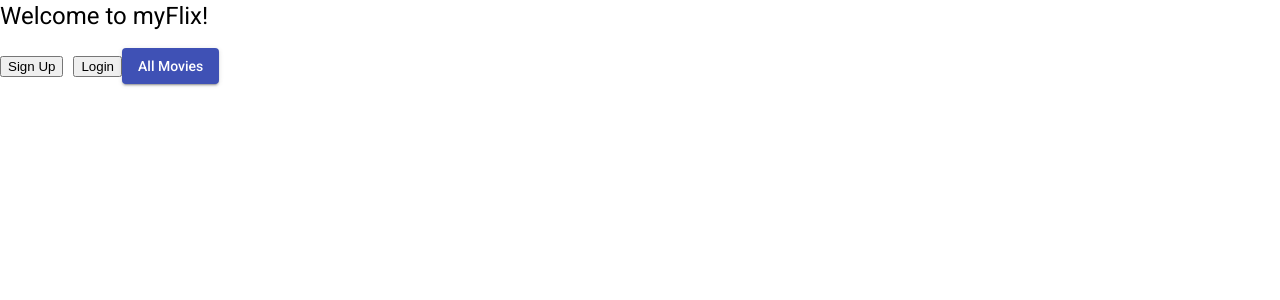
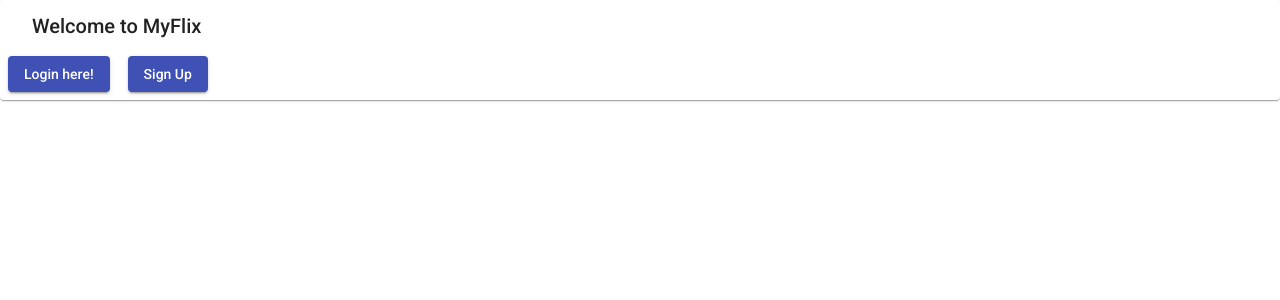
Before and after one commit to ediesalasmiller/myFlix-Angular-client, an Angular app: page /welcome in a window 1280 px wide. Before the commit this address led to /. Shown: the top 300 px of the page. Built offline with nearby package versions, Linux system fonts and the light colour scheme.

Commit message:
welcome & movie cards

```diff
--- a/src/app/app.component.html
+++ b/src/app/app.component.html
@@ -1,16 +1 @@
-<div class="main-page">
-  <h1>
-    Welcome to myFlix!
-  </h1>
-  <button Mat-raised-button (click)="openUserRegistrationDialog()" style="margin-right: 10px;" color="primary">
-    Sign Up
-  </button>
-  <button Mat-raised-button (click)="openUserLoginDialog()" color="primary">
-    Login
-  </button>
-  <button mat-raised-button color="primary" (click)="openMoviesDialog()">
-    All Movies
-  </button>
-</div>
-
 <router-outlet></router-outlet>
--- a/src/app/app.component.ts
+++ b/src/app/app.component.ts
@@ -1,11 +1,8 @@
 
 import { Component } from '@angular/core';
-import { UserRegistrationFormComponent } from './user-registration-form/user-registration-form.component';
-import { UserLoginFormComponent } from './user-login-form/user-login-form.component'
-import { MatDialog } from '@angular/material/dialog';
 
 //import movie card
-import { MovieCardComponent } from './movie-card/movie-card.component';
+// import { MovieCardComponent } from './movie-card/movie-card.component';
 
 @Component({
   selector: 'app-root',
@@ -14,26 +11,10 @@ import { MovieCardComponent } from './movie-card/movie-card.component';
 })
 export class AppComponent {
   title = 'myFlix-Angular-client';
-
-  constructor(public dialog: MatDialog) { }
-    // This is the function that will open the dialog when the signup button is clicked
-    openUserRegistrationDialog(): void {
-      this.dialog.open(UserRegistrationFormComponent, {
-      // Assigning the dialog a width
-      width: '280px'
-      });
-    }
-
-    openUserLoginDialog(): void {
-      this.dialog.open(UserLoginFormComponent, {
-        width: '280px'
-      });
-    }
-
-    openMoviesDialog(): void {
-    this.dialog.open(MovieCardComponent, {
-      width: '500px'
-    });
-  }
+  //   openMoviesDialog(): void {
+  //   this.dialog.open(MovieCardComponent, {
+  //     width: '500px'
+  //   });
+  // }
 
 }
--- a/src/app/app.module.ts
+++ b/src/app/app.module.ts
@@ -24,13 +24,28 @@ import { FormsModule } from '@angular/forms';
 import { UserRegistrationFormComponent } from './user-registration-form/user-registration-form.component';
 import { MovieCardComponent } from './movie-card/movie-card.component';
 import { UserLoginFormComponent } from './user-login-form/user-login-form.component';
+import { WelcomePageComponent } from './welcome-page/welcome-page.component';
+
+//routing to welcome page
+import { RouterModule, Routes } from '@angular/router';
+
+//icon for add to favorites
+import { MatIconModule } from '@angular/material/icon';
+
+const appRoutes: Routes = [
+  { path: 'welcome', component: WelcomePageComponent },
+  { path: 'movies', component: MovieCardComponent },
+  { path: '', redirectTo: 'welcome', pathMatch: 'prefix' },
+];
+
 
 @NgModule({
   declarations: [
     AppComponent,
     UserRegistrationFormComponent,
     MovieCardComponent,
-    UserLoginFormComponent
+    UserLoginFormComponent,
+    WelcomePageComponent
   ],
   imports: [
     BrowserModule,
@@ -43,7 +58,9 @@ import { UserLoginFormComponent } from './user-login-form/user-login-form.compon
     MatFormFieldModule,
     MatDialogModule,
     MatSnackBarModule,
-    FormsModule
+    FormsModule,
+    RouterModule.forRoot(appRoutes),
+    MatIconModule
   ],
   providers: [],
   bootstrap: [AppComponent]
--- a/src/app/movie-card/movie-card.component.html
+++ b/src/app/movie-card/movie-card.component.html
@@ -1,6 +1,21 @@
-<mat-card *ngFor="let movie of movies; let i=index;">
-    <mat-dialog-content>
-        <mat-card-title>{{movie.Title}}</mat-card-title>
-        <mat-card-subtitle><img src={{movie.ImagePath}} /></mat-card-subtitle>
-    </mat-dialog-content>
-</mat-card>
+<div style="display: flex;">
+    <mat-card *ngFor="let movie of movies;" style="flex: 1 1 auto;">
+        <mat-card-header>
+            <mat-card-title>{{movie.Title}}</mat-card-title>
+            <mat-card-subtitle>Directed by: {{movie.Director.Name}}</mat-card-subtitle>
+        </mat-card-header>
+        <img mat-card-image src={{movie.ImagePath}} alt={{movie.Title}} />
+        <mat-card-actions>
+            <button mat-button color="primary">
+                More about {{movie.Director.Name}}
+            </button>
+            <button mat-button color="primary">
+                Genre: {{movie.Genre.Name}}
+            </button>
+            <button mat-button color="primary">
+                Synopsis
+            </button>
+            <mat-icon>favorite_border</mat-icon>
+        </mat-card-actions>
+    </mat-card>
+</div>
--- a/src/app/user-login-form/user-login-form.component.html
+++ b/src/app/user-login-form/user-login-form.component.html
@@ -12,9 +12,9 @@
                 <input matInput [(ngModel)]="userData.Password" type="password" placeholder="Password" name="Password"
                     required>
             </mat-form-field>
-            <mat-form-field>
+            <!-- <mat-form-field>
                 <input matInput [(ngModel)]="userData.Email" type="email" placeholder="Email" name="Email" required>
-            </mat-form-field>
+            </mat-form-field> -->
         </form>
     </mat-card-content>
     <mat-card-actions>
--- a/src/app/user-login-form/user-login-form.component.ts
+++ b/src/app/user-login-form/user-login-form.component.ts
@@ -10,6 +10,10 @@ import { UserRegistrationService } from '../fetch-api-data.service'
 // displays notifications back to user
 import { MatSnackBar } from '@angular/material/snack-bar';
 
+import { Router } from '@angular/router';
+
+
+
 @Component({
   selector: 'app-user-login-form',
   templateUrl: './user-login-form.component.html',
@@ -17,25 +21,28 @@ import { MatSnackBar } from '@angular/material/snack-bar';
 })
 export class UserLoginFormComponent implements OnInit {
 
-  @Input() userData = { Username: '', Password: '', Email: '' }
+  @Input() userData = { Username: '', Password: ''}
 
   constructor(
     public fetchApiData: UserRegistrationService,
     public dialogRef: MatDialogRef<UserLoginFormComponent>,
-    public snackBar: MatSnackBar
+    public snackBar: MatSnackBar,
+    public router: Router
   ) { }
   ngOnInit(): void {
   }
 
   loginUser(): void {
+
     this.fetchApiData.userLogin(this.userData).subscribe((response) => {
        this.dialogRef.close();
-       console.log(response)
+       console.log(response);
+
        localStorage.setItem('token', response.token);
-      localStorage.setItem('user', response.user.Username);
-       this.snackBar.open('You are now logged in','OK', {
-        duration: 2000
-       });
+       localStorage.setItem('user', response.user.Username);
+        //redirecto to the movies page
+       this.router.navigate(['movies']);
+
 
     }, (response) => {
       console.log(response);
--- /dev/null
+++ b/src/app/welcome-page/welcome-page.component.html
@@ -0,0 +1,17 @@
+<mat-card>
+    <mat-card-header>
+        <mat-card-title>
+            Welcome to MyFlix
+        </mat-card-title>
+    </mat-card-header>
+    <mat-card-actions>
+        <button mat-raised-button class="button-confirmation" color="primary" (click)="openUserLoginDialog()"
+            style="margin-right: 10px;">
+            Login here!
+        </button>
+        <button mat-raised-button class="button-confirmation" (click)="openUserRegistrationDialog()"
+            style="margin-right: 10px;" color="primary">
+            Sign Up
+        </button>
+    </mat-card-actions>
+</mat-card>
--- /dev/null
+++ b/src/app/welcome-page/welcome-page.component.ts
@@ -0,0 +1,25 @@
+import { Component, OnInit } from '@angular/core';
+import { UserLoginFormComponent } from '../user-login-form/user-login-form.component';
+import { UserRegistrationFormComponent } from '../user-registration-form/user-registration-form.component';
+import { MatDialog } from '@angular/material/dialog';
+
+@Component({
+  selector: 'app-welcome-page',
+  templateUrl: './welcome-page.component.html',
+  styleUrls: ['./welcome-page.component.scss']
+})
+export class WelcomePageComponent implements OnInit {
+  constructor(public dialog: MatDialog) { }
+  ngOnInit(): void {
+  }
+  openUserRegistrationDialog(): void {
+    this.dialog.open(UserRegistrationFormComponent, {
+      width: '280px'
+    });
+  }
+openUserLoginDialog(): void {
+    this.dialog.open(UserLoginFormComponent, {
+      width: '280px'
+    });
+  }
+}
```
Also changed, not shown: src/app/welcome-page/welcome-page.component.scss (added), 1 other file (tests, documents, lock files or other folders).
